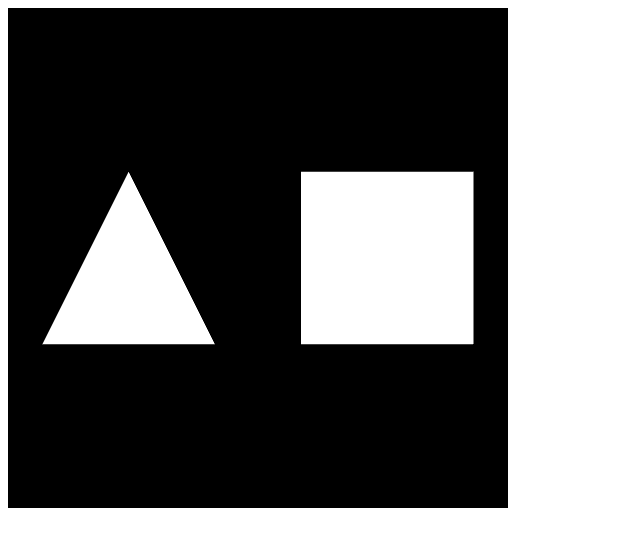
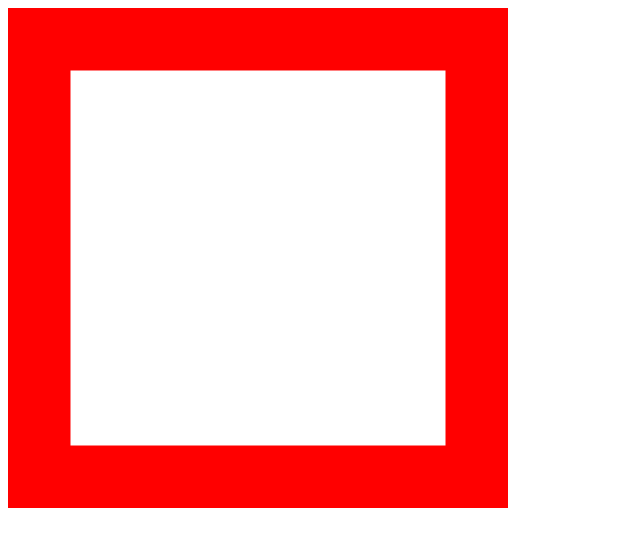
Before and after one commit to brahim-chaouchi/WebGl, a website built with webpack: page index.html in a window 1280 px wide. Shown: the whole page, without its empty margins (0-640 px from the left). Built offline with nearby package versions, Linux system fonts and the light colour scheme.

Commit message:
exemple qui marche sans librairie externe

```diff
--- a/index.html
+++ b/index.html
@@ -1,38 +1,24 @@
+<!DOCTYPE html>
 <html>
-
   <head>
-<title>Learning WebGL &mdash; lesson 1</title>
-<meta http-equiv="content-type" content="text/html; charset=ISO-8859-1">
-
-
-<script id="shader-fs" type="x-shader/x-fragment">
+    <title>Hacking WebGL</title>
+    <script type="x-shader/x-vertex" id="vertex-shader">
     precision mediump float;
-
-    void main(void) {
-        gl_FragColor = vec4(1.0, 1.0, 1.0, 1.0);
+    attribute vec2 pos;
+    void main() {
+      gl_Position = vec4(pos, 0.0, 1.0);
+    }
+    </script>
+    <script type="x-shader/x-fragment" id="fragment-shader">
+    precision mediump float;
+    void main() {
+      gl_FragColor = vec4(1.0);
     }
     </script>
 
-<script id="shader-vs" type="x-shader/x-vertex">
-    attribute vec3 aVertexPosition;
-
-    uniform mat4 uMVMatrix;
-    uniform mat4 uPMatrix;
-
-    void main(void) {
-        gl_Position = uPMatrix * uMVMatrix * vec4(aVertexPosition, 1.0);
-    }
-</script>
-
-
-
   </head>
-
-
   <body>
-    <canvas id="lesson01-canvas" style="border: none;" width="500" height="500"></canvas>
-<script type="text/javascript" src="glMatrix-0.9.5.min.js"></script>
+    <canvas id="rendering-surface" height="500" width="500"/>
     <script type="text/javascript" src="dist/build.js"></script>
   </body>
-
 </html>
--- a/src/main.js
+++ b/src/main.js
@@ -1,151 +1,91 @@
 
-    var gl;
-    function initGL(canvas) {
-        try {
-            gl = canvas.getContext("webgl");
-            gl.viewportWidth = canvas.width;
-            gl.viewportHeight = canvas.height;
-        } catch (e) {
-        }
-        if (!gl) {
-            alert("Could not initialise WebGL, sorry :-(");
-        }
+    function render(gl,scene) {
+      gl.clear(gl.COLOR_BUFFER_BIT);
+      gl.useProgram(scene.program);
+      gl.bindBuffer(gl.ARRAY_BUFFER, scene.object.vertexBuffer);
+      gl.drawArrays(
+        scene.object.primitiveType, 0,
+        scene.object.vertexCount);
+      gl.bindBuffer(gl.ARRAY_BUFFER, null);
+      gl.useProgram(null);
+      requestAnimationFrame(function() {
+        render(gl,scene);
+      });
     }
 
-
-    function getShader(gl, id) {
-        var shaderScript = document.getElementById(id);
-        if (!shaderScript) {
-            return null;
+    function createProgram(gl, shaderSpecs) {
+      var program = gl.createProgram();
+      for ( var i = 0 ; i < shaderSpecs.length ; i++ ) {
+        var spec = shaderSpecs[i];
+        var shader = gl.createShader(spec.type);
+        var source = document.getElementById(spec.container).text;
+        gl.shaderSource(shader, source);
+        gl.compileShader(shader);
+        if (!gl.getShaderParameter(shader, gl.COMPILE_STATUS)) {
+          throw gl.getShaderInfoLog(shader);
         }
-
-        var str = "";
-        var k = shaderScript.firstChild;
-        while (k) {
-            if (k.nodeType == 3) {
-                str += k.textContent;
-            }
-            k = k.nextSibling;
-        }
-
-        var shader;
-        if (shaderScript.type == "x-shader/x-fragment") {
-            shader = gl.createShader(gl.FRAGMENT_SHADER);
-        } else if (shaderScript.type == "x-shader/x-vertex") {
-            shader = gl.createShader(gl.VERTEX_SHADER);
-        } else {
-            return null;
-        }
-
-        gl.shaderSource(shader, str);
-        gl.compileShader(shader);
-
-        if (!gl.getShaderParameter(shader, gl.COMPILE_STATUS)) {
-            alert(gl.getShaderInfoLog(shader));
-            return null;
-        }
-
-        return shader;
+        gl.attachShader(program, shader);
+        gl.deleteShader(shader);
+      }
+      gl.linkProgram(program);
+      if (!gl.getProgramParameter(program, gl.LINK_STATUS)) {
+        throw gl.getProgramInfoLog(program);
+      }
+      return program;
     }
 
+    function init() {
+      var surface = document.getElementById('rendering-surface');
+      var gl = surface.getContext('webgl');
+      gl.viewport(0,0,surface.width,surface.height);
+      gl.clearColor(1.0, 0.0, 0.0, 1.0);
 
-    var shaderProgram;
+      var program = createProgram(
+        gl,
+        [{container: 'vertex-shader', type: gl.VERTEX_SHADER},
+         {container: 'fragment-shader', type: gl.FRAGMENT_SHADER}]
+      );
 
-    function initShaders() {
-        var fragmentShader = getShader(gl, "shader-fs");
-        var vertexShader = getShader(gl, "shader-vs");
+      var squareVertices = [
+        +0.75, +0.75,
+        -0.75, +0.75,
+        +0.75, -0.75,
+        -0.75, -0.75
+      ];
 
-        shaderProgram = gl.createProgram();
-        gl.attachShader(shaderProgram, vertexShader);
-        gl.attachShader(shaderProgram, fragmentShader);
-        gl.linkProgram(shaderProgram);
+      gl.useProgram(program);
 
-        if (!gl.getProgramParameter(shaderProgram, gl.LINK_STATUS)) {
-            alert("Could not initialise shaders");
-        }
+      var square = {
+        vertexCount: 4,
+        primitiveType: gl.TRIANGLE_STRIP
+      };
 
-        gl.useProgram(shaderProgram);
+      var vertexBuffer = gl.createBuffer();
+      gl.bindBuffer(gl.ARRAY_BUFFER, vertexBuffer);
 
-        shaderProgram.vertexPositionAttribute = gl.getAttribLocation(shaderProgram, "aVertexPosition");
-        gl.enableVertexAttribArray(shaderProgram.vertexPositionAttribute);
+      program.positionAttribute = gl.getAttribLocation(program, 'pos');
+      gl.enableVertexAttribArray(program.positionAttribute);
+      gl.vertexAttribPointer(
+        program.positionAttribute, 2, gl.FLOAT, false, 0, 0
+      );
+      gl.bufferData(
+        gl.ARRAY_BUFFER,
+        new Float32Array(squareVertices),
+        gl.STATIC_DRAW
+      );
 
-        shaderProgram.pMatrixUniform = gl.getUniformLocation(shaderProgram, "uPMatrix");
-        shaderProgram.mvMatrixUniform = gl.getUniformLocation(shaderProgram, "uMVMatrix");
+      gl.bindBuffer(gl.ARRAY_BUFFER, null);
+      gl.useProgram(null);
+
+      square.vertexBuffer = vertexBuffer;
+
+      var scene = {
+        program: program,
+        object: square,
+      };
+
+      requestAnimationFrame(function() {
+        render(gl, scene);
+      });
     }
-
-
-    var mvMatrix = mat4.create();
-    var pMatrix = mat4.create();
-
-    function setMatrixUniforms() {
-        gl.uniformMatrix4fv(shaderProgram.pMatrixUniform, false, pMatrix);
-        gl.uniformMatrix4fv(shaderProgram.mvMatrixUniform, false, mvMatrix);
-    }
-
-
-
-    var triangleVertexPositionBuffer;
-    var squareVertexPositionBuffer;
-
-    function initBuffers() {
-        triangleVertexPositionBuffer = gl.createBuffer();
-        gl.bindBuffer(gl.ARRAY_BUFFER, triangleVertexPositionBuffer);
-        var vertices = [
-             0.0,  1.0,  0.0,
-            -1.0, -1.0,  0.0,
-             1.0, -1.0,  0.0
-        ];
-        gl.bufferData(gl.ARRAY_BUFFER, new Float32Array(vertices), gl.STATIC_DRAW);
-        triangleVertexPositionBuffer.itemSize = 3;
-        triangleVertexPositionBuffer.numItems = 3;
-
-        squareVertexPositionBuffer = gl.createBuffer();
-        gl.bindBuffer(gl.ARRAY_BUFFER, squareVertexPositionBuffer);
-        vertices = [
-             1.0,  1.0,  0.0,
-            -1.0,  1.0,  0.0,
-             1.0, -1.0,  0.0,
-            -1.0, -1.0,  0.0
-        ];
-        gl.bufferData(gl.ARRAY_BUFFER, new Float32Array(vertices), gl.STATIC_DRAW);
-        squareVertexPositionBuffer.itemSize = 3;
-        squareVertexPositionBuffer.numItems = 4;
-    }
-
-
-    function drawScene() {
-        gl.viewport(0, 0, gl.viewportWidth, gl.viewportHeight);
-        gl.clear(gl.COLOR_BUFFER_BIT | gl.DEPTH_BUFFER_BIT);
-
-        mat4.perspective(45, gl.viewportWidth / gl.viewportHeight, 0.1, 100.0, pMatrix);
-
-        mat4.identity(mvMatrix);
-
-        mat4.translate(mvMatrix, [-1.5, 0.0, -7.0]);
-        gl.bindBuffer(gl.ARRAY_BUFFER, triangleVertexPositionBuffer);
-        gl.vertexAttribPointer(shaderProgram.vertexPositionAttribute, triangleVertexPositionBuffer.itemSize, gl.FLOAT, false, 0, 0);
-        setMatrixUniforms();
-        gl.drawArrays(gl.TRIANGLES, 0, triangleVertexPositionBuffer.numItems);
-
-
-        mat4.translate(mvMatrix, [3.0, 0.0, 0.0]);
-        gl.bindBuffer(gl.ARRAY_BUFFER, squareVertexPositionBuffer);
-        gl.vertexAttribPointer(shaderProgram.vertexPositionAttribute, squareVertexPositionBuffer.itemSize, gl.FLOAT, false, 0, 0);
-        setMatrixUniforms();
-        gl.drawArrays(gl.TRIANGLE_STRIP, 0, squareVertexPositionBuffer.numItems);
-    }
-
-
-
-function webGLStart() {
-        var canvas = document.getElementById("lesson01-canvas");
-        initGL(canvas);
-        initShaders();
-        initBuffers();
-
-        gl.clearColor(0.0, 0.0, 0.0, 1.0);
-        gl.enable(gl.DEPTH_TEST);
-
-        drawScene();
-    }
-webGLStart();
+init();
```
Lines whose indentation alone changed are shown as unchanged.
